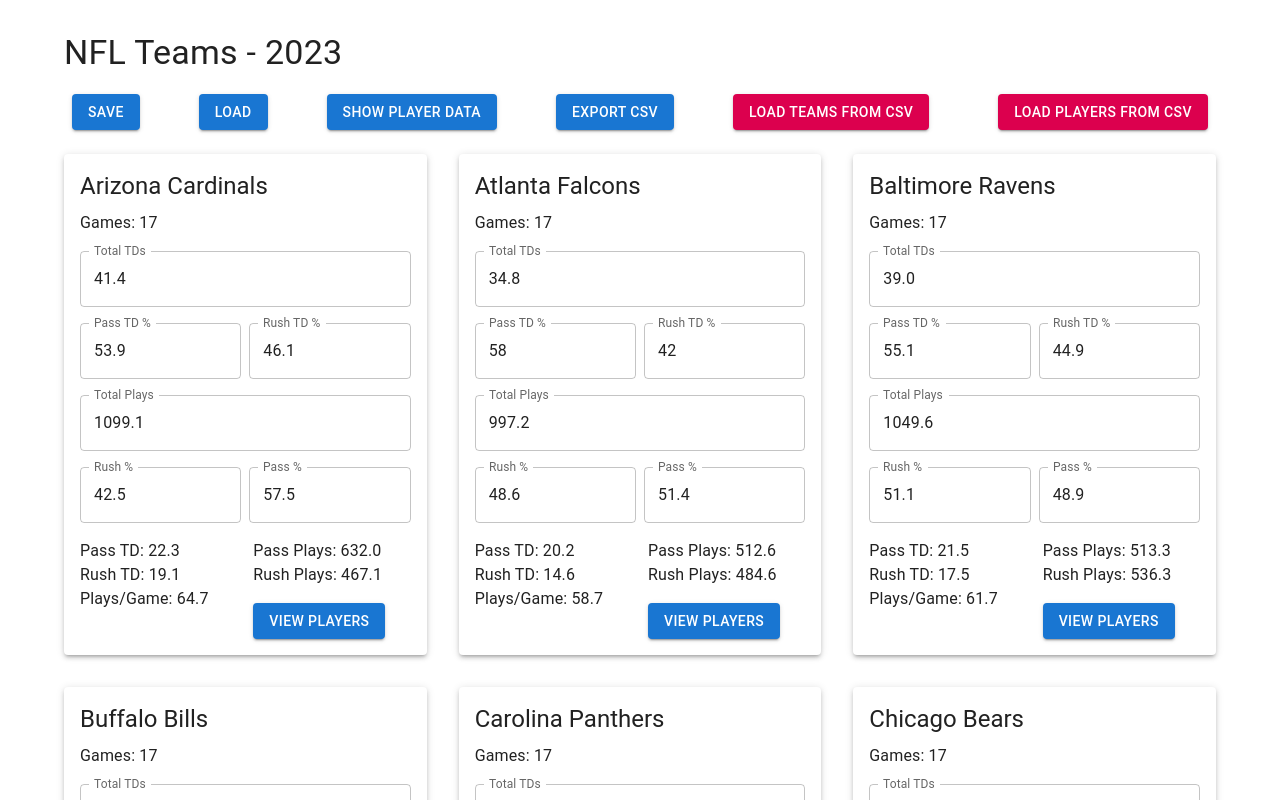
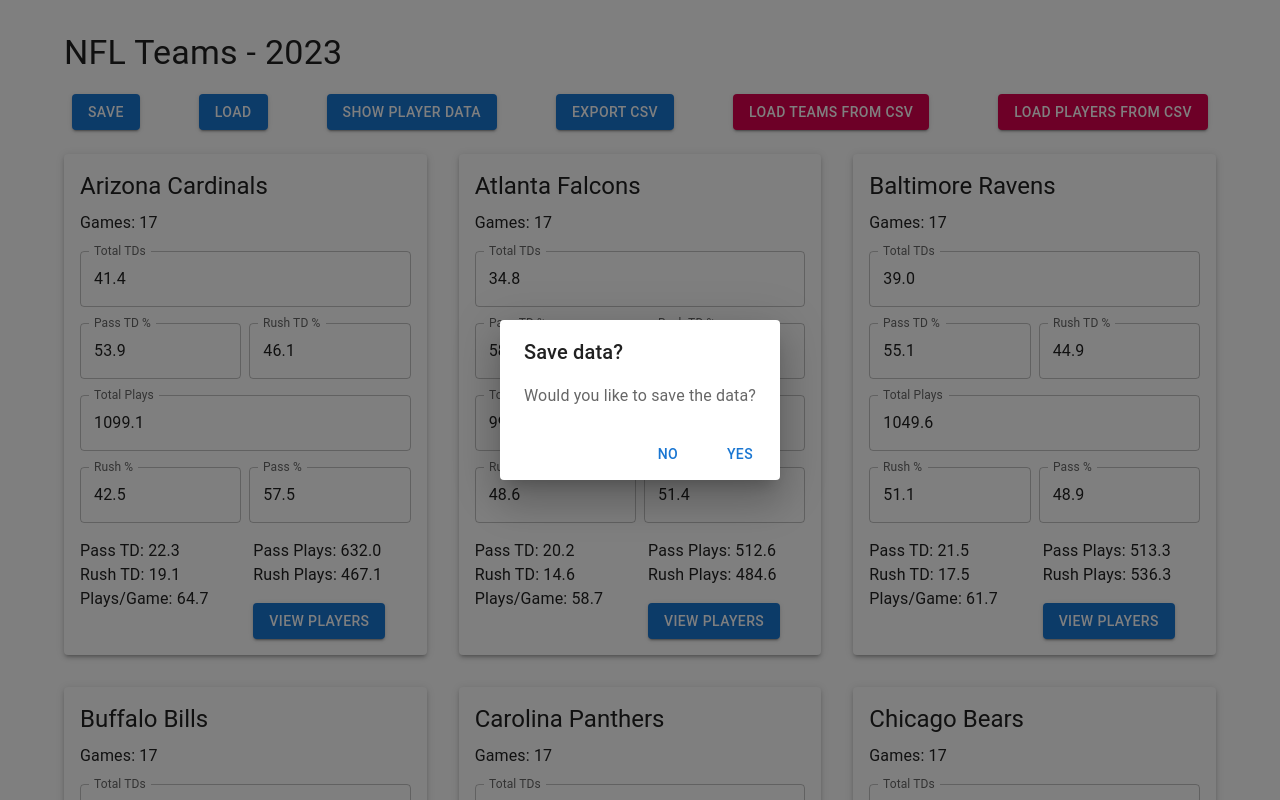
Before and after one commit to StephenReiser/footballProj, a React (Create React App) app: page / in a window 1280 px wide. Both pictures are taken after a click on the button "SAVE". Shown: the top 800 px of the page. Built offline with nearby package versions, Linux system fonts and the light colour scheme.

Commit message:
added save and load popups

```diff
--- a/src/App.js
+++ b/src/App.js
@@ -1,6 +1,6 @@
 import * as React from "react";
 import { useState } from "react";
-import { Container, Grid, Typography, Box, Button, Dialog, DialogTitle, DialogContent} from "@mui/material";
+import { Container, Grid, Typography, Box, Button, Dialog, DialogTitle, DialogContent, DialogActions, DialogContentText, Snackbar, Alert } from "@mui/material";
 import data from './data/data.json'
 import starters from './data/starters.json'
 import TeamCard from "./components/TeamCard";
@@ -24,6 +24,9 @@
   const [teams, setTeams] = useState(data);
   const [playerSummary, setPlayerSummary] = useState([])
   const [uniqueKey, setUniqueKey] = useState(Date.now());
+  const [openDialog, setOpenDialog] = useState(false);
+  const [openSnackbar, setOpenSnackbar] = useState(false);
+  const [snackbarMessage, setSnackbarMessage] = useState('');
 
   const allPlayers = data.reduce((acc, team) => {
     return [...acc, ...team.players];
@@ -90,6 +93,32 @@
     setUniqueKey(Date.now());
   };
 
+  // New functions for handling Dialog and Snackbar
+  const handleSaveClick = () => {
+    setOpenDialog(true);
+  };
+
+const handleDialogClose = (shouldSave) => {
+    setOpenDialog(false);
+
+    if (shouldSave) {
+      handleSave();
+      setSnackbarMessage('Saved');
+    } else {
+      setSnackbarMessage('Data not saved');
+    }
+    setOpenSnackbar(true);
+  };
+
+  const handleLoadClick = () => {
+    handleLoad();
+    setSnackbarMessage('Projections Loaded');
+    setOpenSnackbar(true);
+  };
+
+  const handleSnackbarClose = () => {
+    setOpenSnackbar(false);
+  };
 
   // End Loading and Saving
   const handleClosePlayerTable = () => {
@@ -173,12 +202,12 @@
 
           </Typography>
           <ButtonContainer>
-            <StyledButton variant="contained" color="primary" onClick={handleSave}>
-              Save
-            </StyledButton>
-            <StyledButton variant="contained" color="primary" onClick={handleLoad}>
-              Load
-            </StyledButton>
+          <StyledButton variant="contained" color="primary" onClick={handleSaveClick}>
+            Save
+          </StyledButton>
+          <StyledButton variant="contained" color="primary" onClick={handleLoadClick}>
+            Load
+          </StyledButton>
             <StyledButton
               variant="contained"
               color="primary"
@@ -226,6 +255,39 @@
               </StyledButton>
             </label>
           </ButtonContainer>
+          <Dialog
+            open={openDialog}
+            onClose={() => handleDialogClose(false)}
+            aria-labelledby="alert-dialog-title"
+            aria-describedby="alert-dialog-description"
+          >
+            <DialogTitle id="alert-dialog-title">Save data?</DialogTitle>
+            <DialogContent>
+              <DialogContentText id="alert-dialog-description">
+                Would you like to save the data?
+              </DialogContentText>
+            </DialogContent>
+            <DialogActions>
+              <Button onClick={() => handleDialogClose(false)} color="primary">
+                No
+              </Button>
+              <Button onClick={() => handleDialogClose(true)} color="primary" autoFocus>
+                Yes
+              </Button>
+            </DialogActions>
+          </Dialog>
+
+          {/* Add the Snackbar component for the Load button */}
+          <Snackbar
+            open={openSnackbar}
+            autoHideDuration={6000}
+            onClose={handleSnackbarClose}
+            anchorOrigin={{ vertical: 'bottom', horizontal: 'left' }}
+          >
+            <Alert onClose={handleSnackbarClose} severity="success" sx={{ width: '100%' }}>
+              {snackbarMessage}
+            </Alert>
+          </Snackbar>
           <Grid container spacing={4}>
           {teams.map((team) => (
             <TeamCard key={team.Tm + uniqueKey} team={team} handleUpdate={handleUpdate} setPlayers={setPlayers} players={players} />
```
